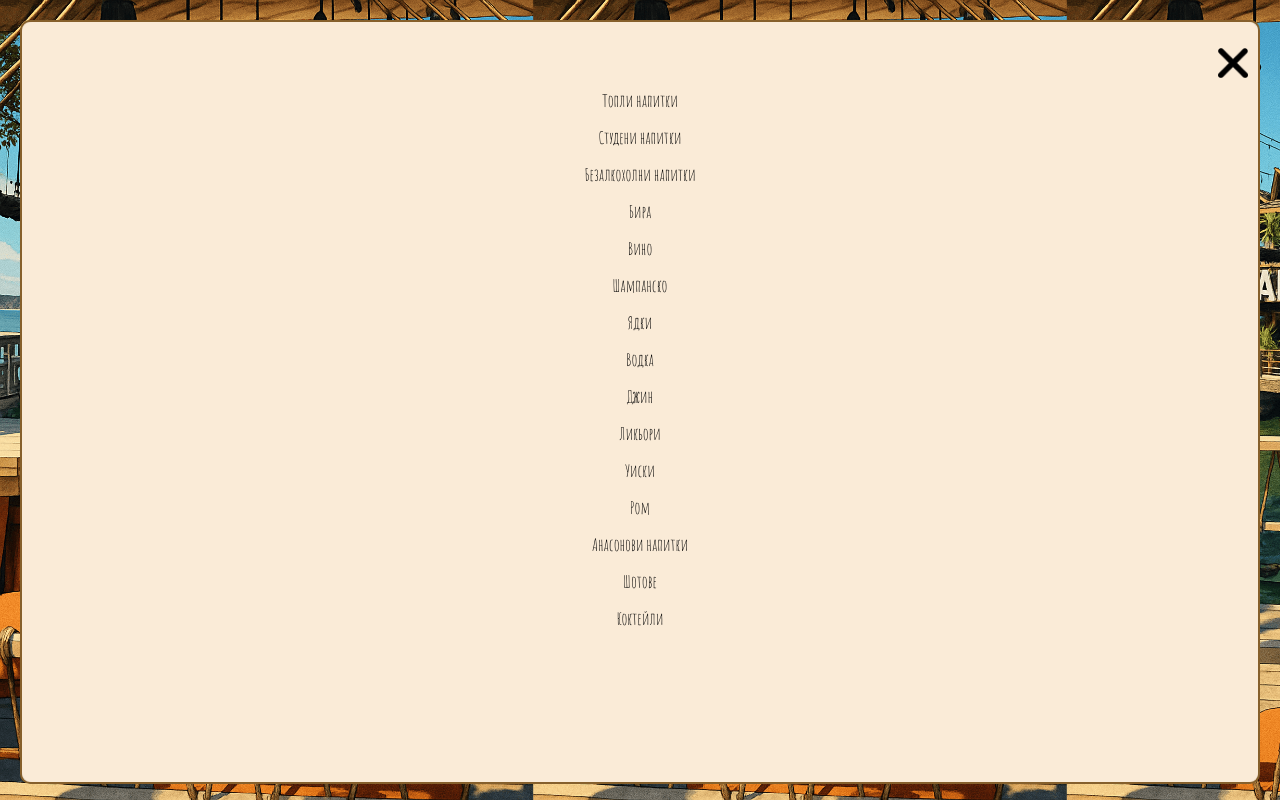
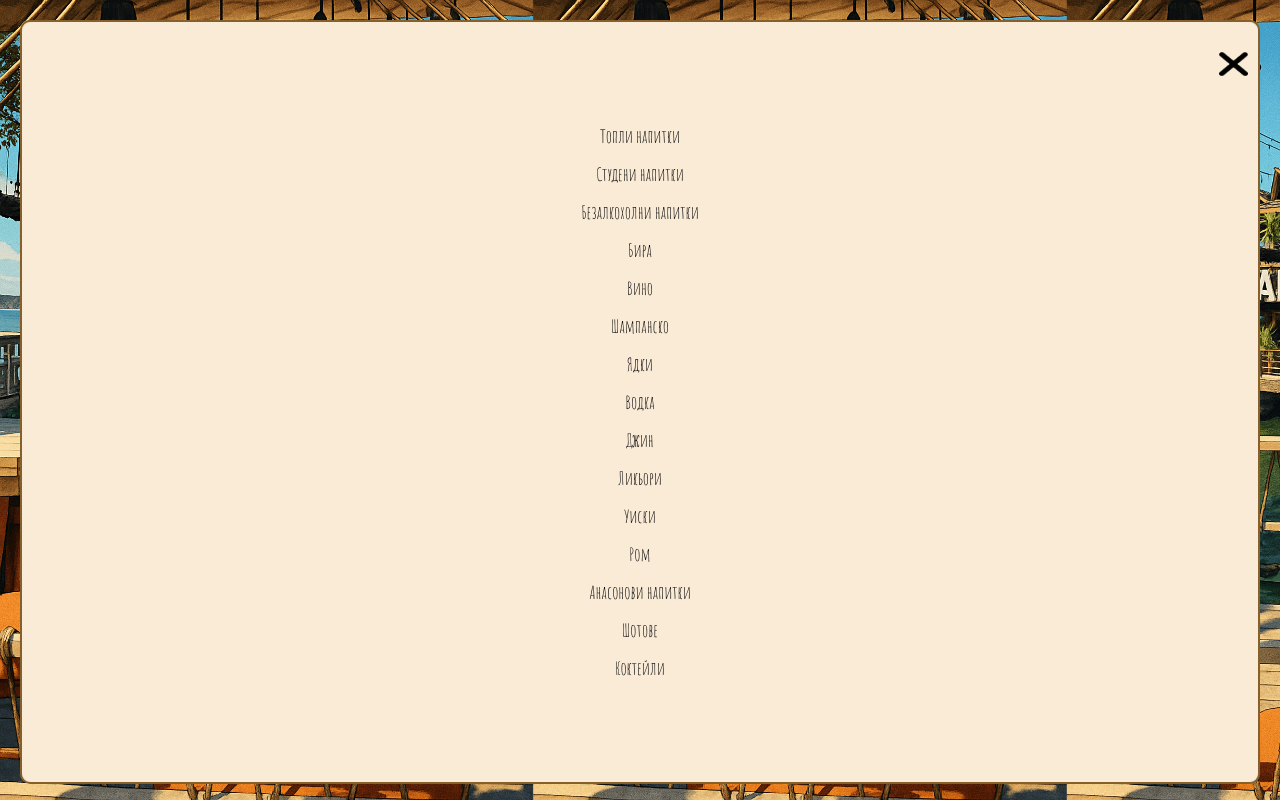
Before and after one commit to sonkich/zangador, a React (Create React App) app: page / in a window 1280 px wide. Both pictures are taken after a click on the picture 1232 px from the left and 63 px from the top of the page. Built offline with nearby package versions, Linux system fonts and the light colour scheme.

Commit message:
changed menu style

```diff
--- a/src/App.js
+++ b/src/App.js
@@ -48,7 +48,7 @@ function App() {
             <div className="inner-wrapper">
                 {
                     showMenu ? <div className="menu">
-                        <p onClick={() => toggleMenu()} className="close-btn"><img src={closeIcon} alt="Close icon" /></p>
+                        <span onClick={() => toggleMenu()} className="close-btn"><img src={closeIcon} alt="Close icon" /></span>
                         <div className="categories-container">
                             {
                                 pages.map(page => {
@@ -58,7 +58,6 @@ function App() {
                                 })
                             }
                         </div>
-
                     </div> : null
                 }
                 <header>
@@ -99,123 +98,3 @@ function App() {
 }
 
 export default App;
-
-
-
-
-// import './App.scss';
-// import pages from './data/products.json'
-// import menuIcon from './images/menu_icon.svg';
-// import globeIcon from './images/globe.png';
-// import arrow from './images/arrow.png';
-// import swipe from './images/swipe.png';
-// import { useState } from 'react';
-// []
-
-// function App() {
-//     const [activePage, setActivePage] = useState(pages[0]);
-//     const [currentPage, setCurrentPage] = useState(0);
-
-//     let categoriesArr = [];
-//     pages.forEach(page => categoriesArr.push(...page.categories));
-
-//     document.addEventListener('touchstart', handleTouchStart, false);
-//     document.addEventListener('touchmove', handleTouchMove, false);
-
-//     let xDown = null;
-
-//     function getTouches(evt) {
-//         return evt.touches || evt.originalEvent.touches;
-//     }
-
-//     function handleTouchStart(evt) {
-//         const firstTouch = getTouches(evt)[0];
-//         xDown = firstTouch.clientX;
-//     };
-
-//     function handleTouchMove(evt) {
-//         if (!xDown) {
-//             return;
-//         }
-
-//         let xUp = evt.touches[0].clientX;
-//         let xDiff = xDown - xUp;
-
-//         if (xDiff > 5) {
-//             turnPage('right');
-//         } else if (xDiff < -5) {
-//             turnPage('left')
-//         }
-
-//         xDown = null;
-//     };
-
-//     function turnPage(direction) {
-//         if (direction === 'left') {
-//             if (currentPage === 0) return;
-//             setActivePage(pages[currentPage - 1]);
-//             setCurrentPage(currentPage - 1);
-//         } else if (direction === 'right') {
-//             if (currentPage === pages.length - 1) return;
-//             setActivePage(pages[currentPage + 1]);
-//             setCurrentPage(currentPage + 1);
-//         }
-
-//     }
-
-//     function findPage(category) {
-//         setActivePage(pages.find(page => page.categories.includes(category)));
-//     }
-
-//     return (
-//         <div className="wrapper">
-//             <div className="inner-wrapper">
-//                 <header>
-//                     <img src={globeIcon} alt="Globe icon" />
-//                     <h3 className="title">МЕНЮ</h3>
-//                     <div class="btn-group">
-//                         <button type="Dropdown" class="btn btn-secondary" data-toggle="dropdown" aria-haspopup="true" aria-expanded="true">
-//                             <img src={menuIcon} alt="Menu icon" />
-//                         </button>
-//                         <div class="dropdown-menu dropdown-menu-right">
-//                             {
-//                                 categoriesArr.map(category => {
-//                                     return <button onClick={() => findPage(category)} class="dropdown-item" type="button" name={category}>{category}</button>
-//                                 })
-//                             }
-//                         </div>
-//                     </div>
-//                 </header>
-//                 <div className="menu">
-//                     {activePage.items.map((item) => {
-//                         return <div className="category">
-//                             <p className="category-title">{item.category}</p>
-//                             {
-//                                 item.products.map(product => {
-//                                     return <div className="product">
-//                                         <div className="product-name">
-//                                             <p>{product.name} - <span>{product.volume}</span></p>
-//                                             {product.ingredients &&
-//                                                 <p className="ingredients">{product.ingredients}</p>
-//                                             }
-//                                         </div>
-//                                         <div className="price">
-//                                             {product.price}лв.
-//                                         </div>
-//                                     </div>
-//                                 })
-//                             }
-//                         </div>
-//                     })}
-//                 </div>
-//                 <div className="actions">
-//                     <img src={arrow} onClick={() => turnPage('left')} className="left-arrow" alt="Arrow icon" />
-//                     <img src={swipe} alt="Swipe indicator icon" />
-//                     <img src={arrow} onClick={() => turnPage('right')} alt="Arrow icon" />
-//                 </div>
-//             </div>
-//         </div>
-//     );
-// }
-
-// export default App;
--- a/src/App.scss
+++ b/src/App.scss
@@ -38,10 +38,25 @@
       z-index: 1;
       border-radius: 10px;
 
-      .close-btn{
-        margin-bottom: 0;
-        padding-bottom: 0;
-        text-align: end;
+      .close-btn {
+        position: absolute;
+        top: 30px;
+        right: 10px;
+
+        img {
+          width: 29px;
+          height: 24px;
+        }
+      }
+
+      .categories-container {
+        margin: 0;
+        width: 100%;
+        position: absolute;
+        top: 50%;
+        -ms-transform: translateY(-50%);
+        transform: translateY(-50%);
+        align-items: center;
       }
 
       p {
@@ -52,7 +67,7 @@
       .category-item {
         margin: 0;
         padding: 8px 20px;
-        font-size: 17px;
+        font-size: 18px;
       }
 
       img {
```
